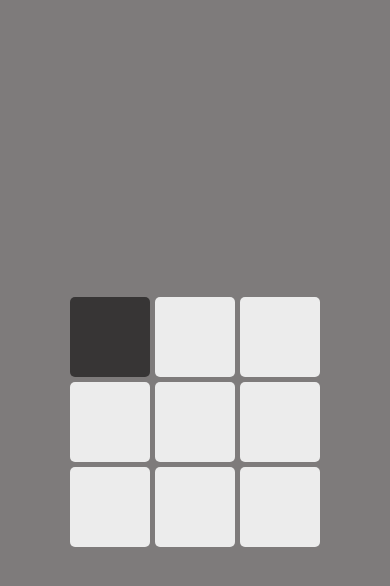
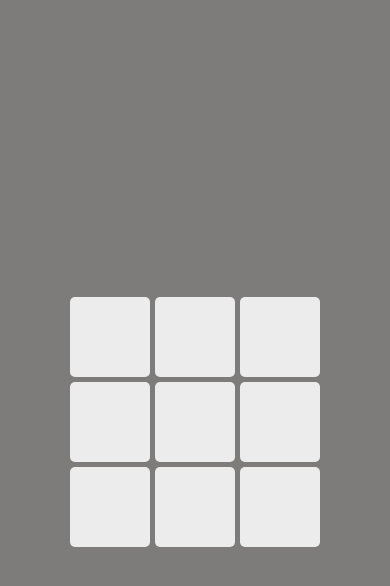
Before and after one commit to damaaaar/tres-en-raya, a React (Vite) app: page / in a window 390 px wide. In both pictures the pointer is over the element 110 px from the left and 337 px from the top of the page. Shown: the top 586 px of the page. Built offline with nearby package versions, Linux system fonts and the light colour scheme.

Commit message:
mobile design correction

```diff
--- a/src/components/Square/Square.css
+++ b/src/components/Square/Square.css
@@ -14,3 +14,9 @@
   background: var(--secundary-color);
   cursor: pointer;
 }
+
+@media (width < 500px) {
+  .square:hover {
+    background: #ececec;
+  }
+}
```
